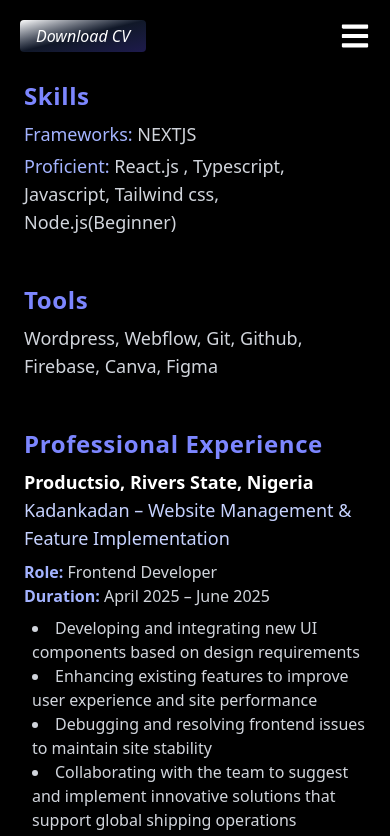
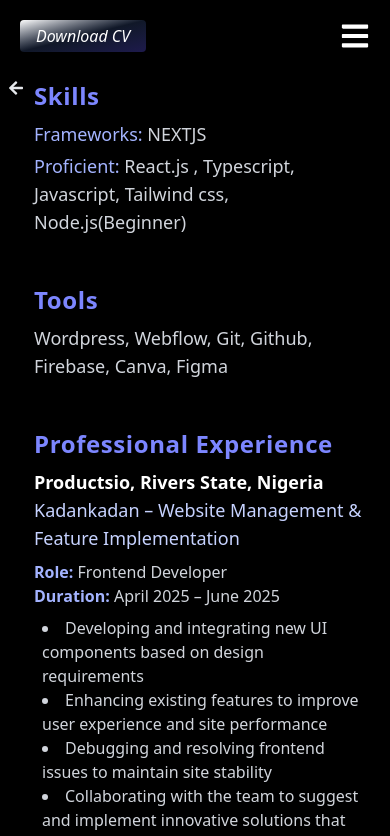
Before and after one commit to nmesomajane/my-portfolio, a React (Vite) app: page /experience in a window 390 px wide. Shown: the top 836 px of the page. Built offline with nearby package versions, Linux system fonts and the light colour scheme.

Commit message:
Added back button

```diff
--- a/src/pages/Experience.tsx
+++ b/src/pages/Experience.tsx
@@ -3,9 +3,12 @@ import { Helmet } from "react-helmet";
 
 import ProfilePics from "../assets/Bright.jpg";
 import pics from "../assets/pm.jpg"
+import {useNavigate  } from "react-router-dom";
 
+import {FaArrowLeft } from "react-icons/fa";
 
 const Experience = () => {
+  const navigate = useNavigate();
   return (
     <>
     <Helmet>
@@ -15,10 +18,24 @@ const Experience = () => {
         <meta name="author" content="Nmesoma Nnopu" />
         <meta name="robots" content="index, follow" />
       </Helmet>
+
     <div className="min-h-screen bg-black text-gray-200 pt-20 md:px-10 md:mt-12
     px-6 py-12 leading-relaxed font-sans">
+       <div>
+         <button
+          type="button"
+          onClick={() => {
+
+              navigate("/overview");
+
+          }}
+          className="absolute left-2  cursor-pointer lg:hidden"
+        >
+          <FaArrowLeft/>
+        </button>
+      </div>
       <motion.div
-        className="w-full space-y-12"
+        className="w-full pl-[10px]  space-y-12"
         initial={{ x: -100, opacity: 0}}
 
         animate={{ x: 0, opacity: 1 }}
--- a/src/pages/Overview.tsx
+++ b/src/pages/Overview.tsx
@@ -1,16 +1,18 @@
 import ProfilePic from "../assets/nmeso3.jpg";
 
 import { motion } from "framer-motion";
-import { FaInstagram, FaLinkedin, FaGithub, FaTwitter } from "react-icons/fa";
+import { FaInstagram, FaLinkedin, FaGithub, FaTwitter,FaArrowLeft } from "react-icons/fa";
 import { Helmet } from "react-helmet";
 import demo1 from "../assets/chat.png";
 import demo2 from "../assets/movie.png";
 import demo3 from "../assets/expense.png";
 import demo4 from "../assets/food.png";
 import { Link } from "react-router-dom";
+import { useNavigate } from "react-router-dom";
 
 
 const Overview = () => {
+  const navigate = useNavigate();
   return (
     <>
       <Helmet>
@@ -26,7 +28,19 @@ const Overview = () => {
         <meta name="author" content="Nmesoma Nnopu" />
         <meta name="robots" content="index, follow" />
       </Helmet>
+
       <div className="w-full px-4 md:px-8 py-1 font-sans bg-gray-50">
+         <button
+                      type="button"
+                      onClick={() => {
+
+                          navigate("/home");
+
+                      }}
+                      className="absolute left-2 mt-[80px] py-2 cursor-pointer lg:hidden "
+                    >
+                      <FaArrowLeft className="text-black"/>
+                    </button>
         <div className="flex flex-col-reverse md:flex-row justify-end m-4 md:m-12 gap-x-4 md:gap-x-12  ">
           <motion.div
             className="md:w-1/2  space-y-6 md:space-y-8 text-left flex flex-col bottom-5"
@@ -34,6 +48,9 @@ const Overview = () => {
             animate={{ x: 0, opacity: 1 }}
             transition={{ duration: 1, ease: "easeOut" }}
           >
+
+
+
             <h1 className="text-2xl md:text-3xl font-sans font-extrabold text-indigo-800 mb-4 pt-12  mt-2 ">
               About Me
             </h1>
```
